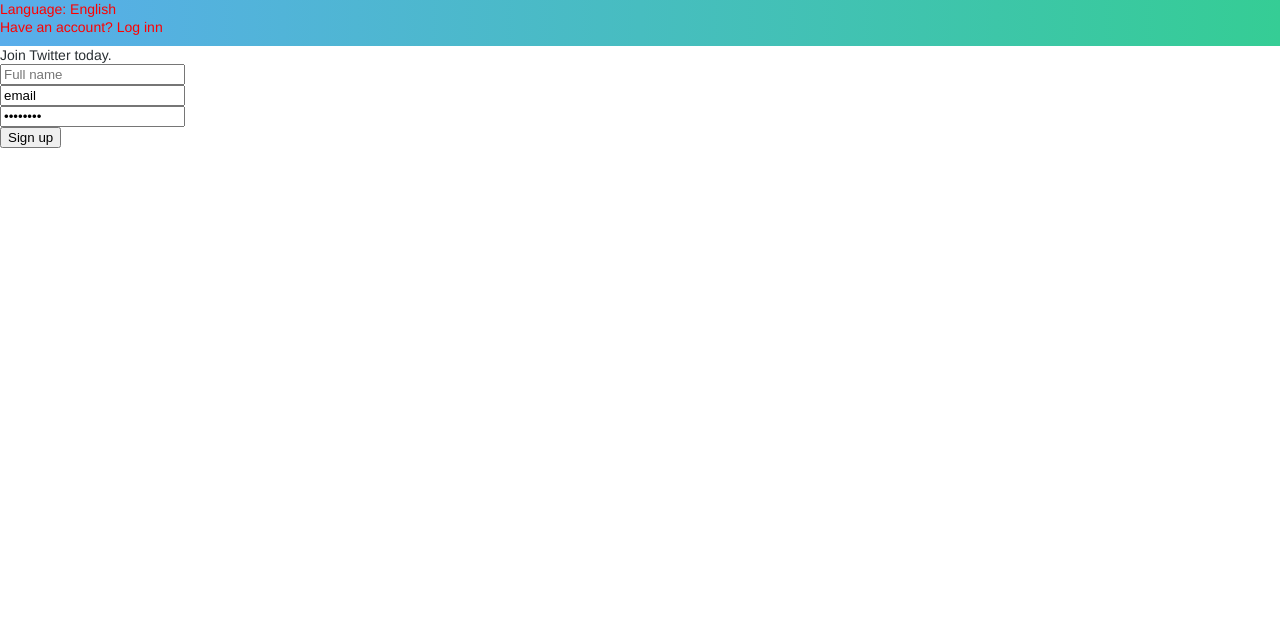
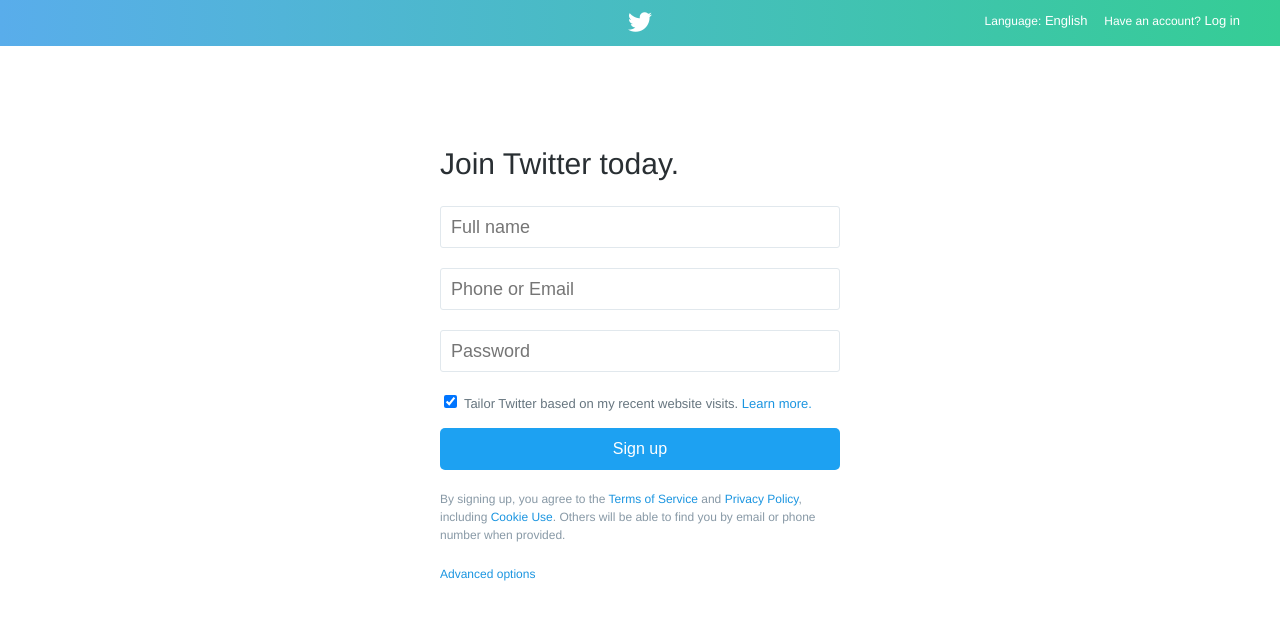
Before and after one commit to stevenzungu/twitter_clone, a website: page public/html/signup.html in a window 1280 px wide. Drawn offline with Linux system fonts and the light colour scheme; files that its build step writes are made by us from their sources.

Commit message:
Almost finished styling

```diff
--- a/public/css/signup.css
+++ b/public/css/signup.css
@@ -90,9 +90,61 @@
   background: -o-linear-gradient(right, #59adeb, #35cd95); /* For Opera 11.1 to 12.0 */
   background: -moz-linear-gradient(right, #59adeb, #35cd95); /* For Firefox 3.6 to 15 */
   background: linear-gradient(to right, #59adeb , #35cd95); /* Standard syntax */
-  color: red;
-  font-family: "Helvetica Neue",Helvetica,Arial,sans-serif;
 }
+
+.header_outer_div {
+	width: 1200px;
+	margin: 0 auto;
+	height: 46px;
+	position: relative;
+	font-size: 24px;
+
+}
+
+li {
+	display: inline;
+	font-family: "Helvetica Neue",Helvetica,Arial,sans-serif;
+	color: white;
+	margin-left: 10px;
+	font-size: 13px;
+
+
+}
+
+ul {
+ float: right;
+ padding-top: 8px;
+}
+
+.fa-twitter {
+text-align: center;
+display: inline-block;
+width:1200px;
+padding-top: 10px;
+color: white;
+
+}
+
+.links_div {
+	position: absolute;
+	right: 0px;
+	top: 0px;
+}
+
+.links_div a {
+	text-decoration: none;
+	color: white;
+}
+
+.links_div a:hover {
+	color: #1b95e0;
+	text-decoration: underline;
+}
+
+small {
+	font-size: 12px;
+}
+
 
 /*///////////////////////
 END HEADER
@@ -104,17 +156,99 @@
 FORM
 ///////////////////////*/
 
+.form_div {
+	width: 400px;
+	margin: 0 auto;
+	padding-top: 100px;
+}
+
+.form_div h1{
+font-size: 30px;
+font-weight: 300;
+margin-bottom:24px;
+line-height: 36px;
+}
+
 input[type=text] {
   display: block;
-
+  width: 378px;
+  border-radius: 3px;
+  font-size: 18px;
+  line-height: 20px;
+  padding: 10px;
+  border: 1px solid #e1e8ed;
+  margin-bottom: 20px;
 }
 
 input[type=email] {
   display: block;
-
+  font-size: 18px;
+  line-height: 20px;
+  width: 378px;
+  padding: 10px;
+  border: 1px solid #e1e8ed;
+  border-radius: 3px;
+  margin-bottom: 20px;
 }
 
 input[type=password] {
   display: block;
+  font-size: 18px;
+  line-height: 20px;
+  width: 378px;
+  padding: 10px;
+  border: 1px solid #e1e8ed;
+  border-radius: 3px;
+  margin-bottom: 20px;
+}
 
+input[type=checkbox] {
+	margin-bottom: 20px;
 }
+
+.checkbox_span {
+	color: #66757f;
+	font-size: 13px;
+}
+
+button {
+	display: block;
+	margin-bottom: 20px;
+	width: 400px;
+	color: white;
+	font-size: 16px;
+	padding: 12px 16px;
+	border: 0;
+	background-color: #1da1f2;
+	border-radius: 5px;
+}
+
+.terms {
+	font-size: 12px;
+	color: #8899a6;
+	margin-bottom: 20px;
+}
+
+.terms a {
+	text-decoration: none;
+	color: #1b95e0;
+}
+
+.checkbox_link  {
+	text-decoration: none;
+	color: #1b95e0;
+}
+
+.advanced_options {
+	font-size: 12px;
+	text-decoration: none;
+	color: #1b95e0;
+}
+
+form a:hover {
+	text-decoration: underline;
+}
+
+/*//////////////////////////
+END FORM
+//////////////////////////*/
--- a/public/html/signup.html
+++ b/public/html/signup.html
@@ -3,21 +3,34 @@
   <head>
     <meta charset="utf-8">
     <title>Twitterish Signup Page</title>
-    <link rel="stylesheet" href="css/signup.css">
+    <link rel="stylesheet" href="signup.css">
+    <script src="https://use.fontawesome.com/fc3114d428.js"></script>
   </head>
   <body>
     <header class="signup_header">
-      <h3>Language: English</h3>
-      <h3>Have an account? Log inn</h3>
+    	<div class="header_outer_div">
+    		<span class="fa fa-twitter"></span>
+    		<div class="links_div">
+    			<ul>
+      				<li><a href="#"><small>Language:</small> English</a></li>
+      				<li><a href="#"><small>Have an account?</small> Log in</a></li>
+      			</ul>
+      		</div>
+      	</div>
     </header>
     <main>
-      <h1>Join Twitter today.</h1>
-      <form action="/login" menthod="GET">
-        <input type="text" name="name" placeholder="Full name">
-        <input type="email" name="email" value="email" placeholder="Email">
-        <input type="password" name="password" value="password">
-        <button type="submit">Sign up</button>
-      </form>
+    	<div class="form_div">
+      		<h1>Join Twitter today.</h1>
+      		<form action="/login" menthod="post">
+        		<input type="text" name="username" placeholder="Full name">
+       		 	<input type="email" name="email" placeholder="Phone or Email">
+        		<input type="password" name="password" placeholder="Password">
+        		<input type="checkbox" name="checkbox" checked> <span class="checkbox_span">Tailor Twitter based on my recent website visits. <a class="checkbox_link" href="#">Learn more.</a></span>
+        		<button type="submit" name="submit">Sign up</button>
+        		<p class="terms">By signing up, you agree to the <a href"#">Terms of Service</a> and <a href="#">Privacy Policy</a>, including <a href="#">Cookie Use</a>. Others will be able to find you by email or phone number when provided.</p>
+        		<a class="advanced_options" href="#">Advanced options</a>
+      		</form>
+      	</div>
     </main>
 
   </body>
```
Also changed, not shown: public/css/login.css (line endings or trailing spaces), public/html/login.html (line endings or trailing spaces), 1 other file.
